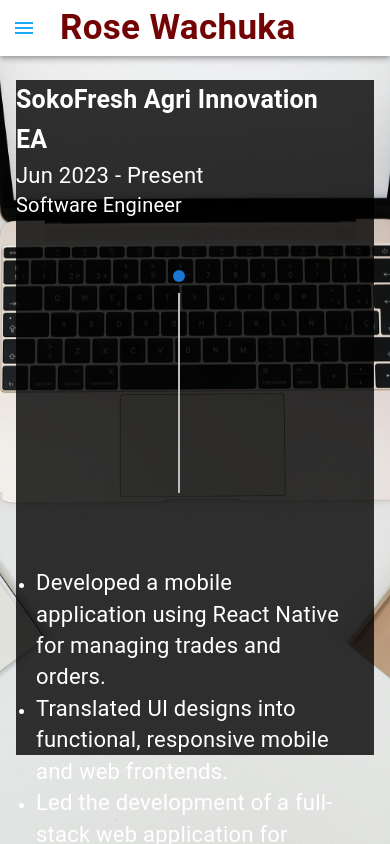
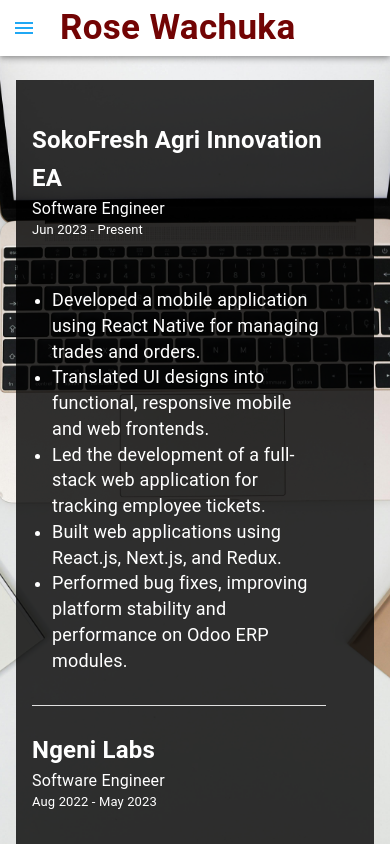
Before and after one commit to ro61zzy/myportfolio, a Next.js app: page /resume in a window 390 px wide. Built offline with nearby package versions, Linux system fonts and the light colour scheme.

Commit message:
Fix: resume on small screens

```diff
--- a/src/app/resume/page.tsx
+++ b/src/app/resume/page.tsx
@@ -17,9 +17,8 @@
       <Box
         sx={{
           backgroundColor: "rgba(0, 0, 0, 0.8)",
-          // padding:{xs:"1rem 1rem",sm: "1rem 2rem",md:"2.5rem 2rem", xl:"10rem"},
+           padding:{xs:"1rem 1rem",sm: "1rem 2rem",md:"2.5rem 2rem", xl:"5rem 10rem"},
           width: "100%",
-          height:"80vh"
         }}
       >
         <Experience />
--- a/src/components/Experience.tsx
+++ b/src/components/Experience.tsx
@@ -1,49 +1,49 @@
-"use client"
+"use client";
 
-import { Box, Grid, Typography } from '@mui/material';
-import Timeline from '@mui/lab/Timeline';
-import TimelineItem from '@mui/lab/TimelineItem';
-import TimelineSeparator from '@mui/lab/TimelineSeparator';
-import TimelineDot from '@mui/lab/TimelineDot';
-import TimelineConnector from '@mui/lab/TimelineConnector';
-import TimelineContent from '@mui/lab/TimelineContent';
+import { Box, Grid, Typography, Divider } from "@mui/material";
+import Timeline from "@mui/lab/Timeline";
+import TimelineItem from "@mui/lab/TimelineItem";
+import TimelineSeparator from "@mui/lab/TimelineSeparator";
+import TimelineDot from "@mui/lab/TimelineDot";
+import TimelineConnector from "@mui/lab/TimelineConnector";
+import TimelineContent from "@mui/lab/TimelineContent";
 
 const ExperienceTimeline = () => {
   const experiences = [
     {
-      company: 'SokoFresh Agri Innovation EA',
-      years: 'Jun 2023 - Present',
-      role: 'Software Engineer',
+      company: "SokoFresh Agri Innovation EA",
+      years: "Jun 2023 - Present",
+      role: "Software Engineer",
       details: [
-        'Developed a mobile application using React Native for managing trades and orders.',
-        'Translated UI designs into functional, responsive mobile and web frontends.',
-        'Led the development of a full-stack web application for tracking employee tickets.',
-        'Built web applications using React.js, Next.js, and Redux.',
-        'Performed bug fixes, improving platform stability and performance on Odoo ERP modules.',
+        "Developed a mobile application using React Native for managing trades and orders.",
+        "Translated UI designs into functional, responsive mobile and web frontends.",
+        "Led the development of a full-stack web application for tracking employee tickets.",
+        "Built web applications using React.js, Next.js, and Redux.",
+        "Performed bug fixes, improving platform stability and performance on Odoo ERP modules.",
       ],
     },
     {
-      company: 'Ngeni Labs',
-      years: 'Aug 2022 - May 2023',
-     role: 'Software Engineer',
+      company: "Ngeni Labs",
+      years: "Aug 2022 - May 2023",
+      role: "Software Engineer",
       details: [
-        'Played a pivotal role in a Web3 company, developing frontends with ReactJS and Ethers.js.',
-        'Created user interfaces to efficiently consume smart contracts and enhance overall application functionality.',
-        'Conducted thorough debugging to ensure seamless and error-free user experiences.',
-        'Contributed to usability testing, gathering valuable insights to refine applications.',
-        'Managed and maintained websites, ensuring timely updates and content enhancements.',
-        'Worked on Web3 side projects, developing decentralized applications.',
+        "Played a pivotal role in a Web3 company, developing frontends with ReactJS and Ethers.js.",
+        "Created user interfaces to efficiently consume smart contracts and enhance overall application functionality.",
+        "Conducted thorough debugging to ensure seamless and error-free user experiences.",
+        "Contributed to usability testing, gathering valuable insights to refine applications.",
+        "Managed and maintained websites, ensuring timely updates and content enhancements.",
+        "Worked on Web3 side projects, developing decentralized applications.",
       ],
     },
     {
-      company: 'AIfluence Inc',
-      years: 'Jan 2022 - May 2022',
-      role: 'Technical Support Engineer',
+      company: "AIfluence Inc",
+      years: "Jan 2022 - May 2022",
+      role: "Technical Support Engineer",
       details: [
-        'Digital mapping of influencers to further the company\'s influencer marketing efforts.',
-        'Translated UI’s into functional and responsive mobile and web frontends.',
-        'Tested new technology systems and provided recommendations for purchases and changes in design, security, software, and hardware.',
-        'Modified user interfaces for the Yaga campaign to optimize user experience.',
+        "Digital mapping of influencers to further the company's influencer marketing efforts.",
+        "Translated UI’s into functional and responsive mobile and web frontends.",
+        "Tested new technology systems and provided recommendations for purchases and changes in design, security, software, and hardware.",
+        "Modified user interfaces for the Yaga campaign to optimize user experience.",
       ],
     },
   ];
@@ -52,28 +52,42 @@
     <Box sx={{ padding: 4 }}>
       <Grid container spacing={4}>
         {experiences.map((experience, index) => (
-          <Grid container key={index} alignItems="center" spacing={2}>
+          <Grid container key={index} spacing={2}>
             {/* Left Column */}
             <Grid item xs={12} md={3}>
-              <Typography variant="h6" sx={{ fontWeight: 'bold', color: 'white', fontSize:"25px" }}>
+              <Typography
+                variant="h6"
+                sx={{
+                  fontWeight: "bold",
+                  color: "white",
+                  fontSize: { xs: "24px", sm: "25px" },
+                  paddingTop: "25px",
+                }}
+              >
                 {experience.company}
               </Typography>
-              <Typography variant="body2" sx={{ color: 'white', fontSize:"22px" }}>
+              <Typography
+                variant="body2"
+                sx={{ color: "white", fontSize: { xs: "16px", sm: "18px" } }}
+              >
+                {experience.role}
+              </Typography>
+              <Typography
+                variant="body2"
+                sx={{ color: "white", fontSize: { xs: "13px", sm: "15px" } }}
+              >
                 {experience.years}
-              </Typography>
-              <Typography variant="body2" sx={{ color: 'white', fontSize:"20px" }}>
-                {experience.role}
               </Typography>
             </Grid>
 
-            {/* Middle Column (Timeline) */}
+
             <Grid item xs={12} md={1}>
-  <Timeline position="alternate">
+              <Timeline position="alternate" sx={{ display: { xs: "none", md: "block" } }}>
                 <TimelineItem>
                   <TimelineSeparator>
                     <TimelineDot color="primary" />
-        {index < experiences.length - 1 && (
-          <TimelineConnector sx={{ height: '200px' }} />
+                    {index < experiences.length && (
+                      <TimelineConnector sx={{ height: "200px" }} />
                     )}
                   </TimelineSeparator>
                   <TimelineContent />
@@ -81,13 +95,20 @@
               </Timeline>
             </Grid>
 
-
-            {/* Right Column (Details) */}
             <Grid item xs={12} md={8}>
-  <ul style={{ listStyleType: 'disc', paddingLeft: '20px', paddingTop:"20px", color: 'white' }}>
+              <ul
+                style={{
+                  listStyleType: "disc",
+                  paddingLeft: "20px",
+                  color: "white",
+                }}
+              >
                 {experience.details.map((detail, i) => (
                   <li key={i}>
-        <Typography variant="body2" sx={{ color: 'white', fontSize:"22px" }}>
+                    <Typography
+                      variant="body2"
+                      sx={{ color: "white", fontSize: { xs: "18px", sm: "21px" } }}
+                    >
                       {detail}
                     </Typography>
                   </li>
@@ -95,6 +116,11 @@
               </ul>
             </Grid>
 
+            {index < experiences.length - 1 && (
+              <Grid item xs={12} sx={{ display: { xs: "block", sm: "none" }, paddingTop: 2 }}>
+                <Divider sx={{ backgroundColor: "white" }} />
+              </Grid>
+            )}
           </Grid>
         ))}
       </Grid>
```
Lines whose indentation alone changed are shown as unchanged.
